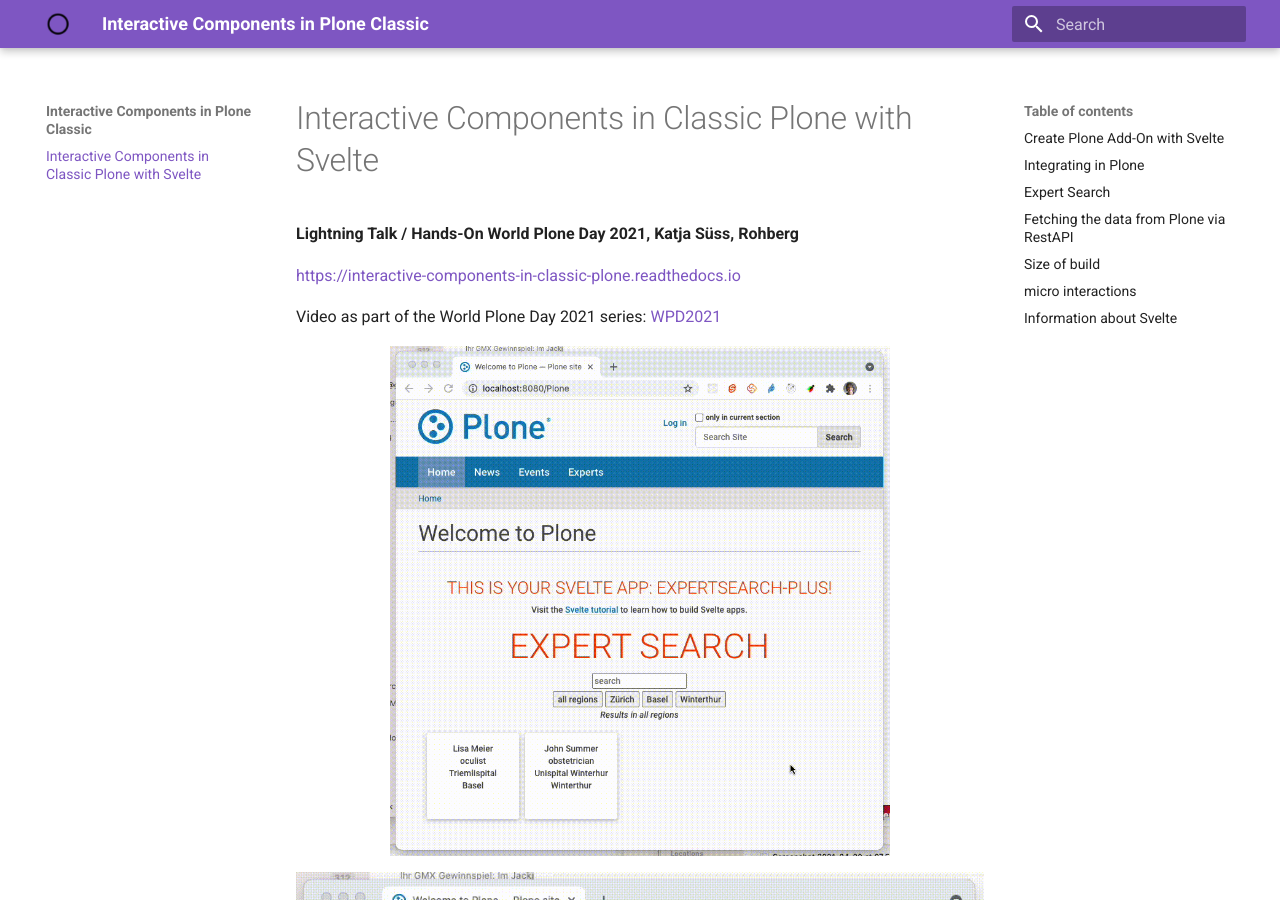
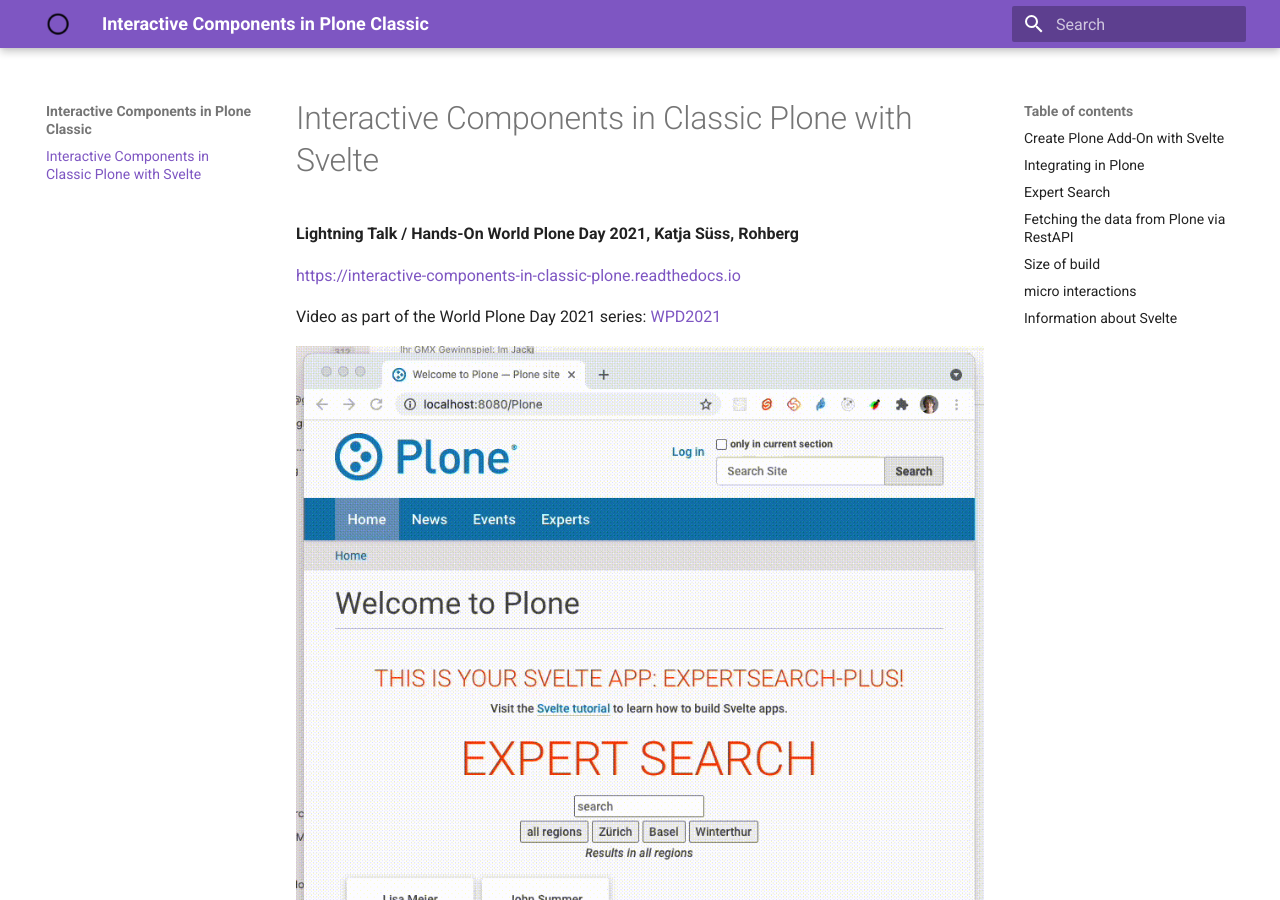
Before and after one commit to rohberg/talk-interactive-components-in-classic-plone, an MkDocs documentation site: the page built from docs/index.md, in a window 1280 px wide and 900 px high. Built offline with MkDocs 1.6.1 and Material for MkDocs 9.7.7, drawn with Linux system fonts in a browser that asks for light colours.

Commit message:
Update index.md

```diff
--- a/docs/index.md
+++ b/docs/index.md
@@ -6,10 +6,6 @@ Katja Süss, Rohberg**
 [https://interactive-components-in-classic-plone.readthedocs.io](https://interactive-components-in-classic-plone.readthedocs.io)
 
 Video as part of the World Plone Day 2021 series: [WPD2021](https://www.youtube.com/watch?v=7wQHn-dVIAk)
-
-<figure>
-  <img src="/img/expertsearchplus.gif" alt="expert search screencast" width="500" />
-</figure>
 
 ![expert search screencast](img/expertsearchplus.gif)
 
```
